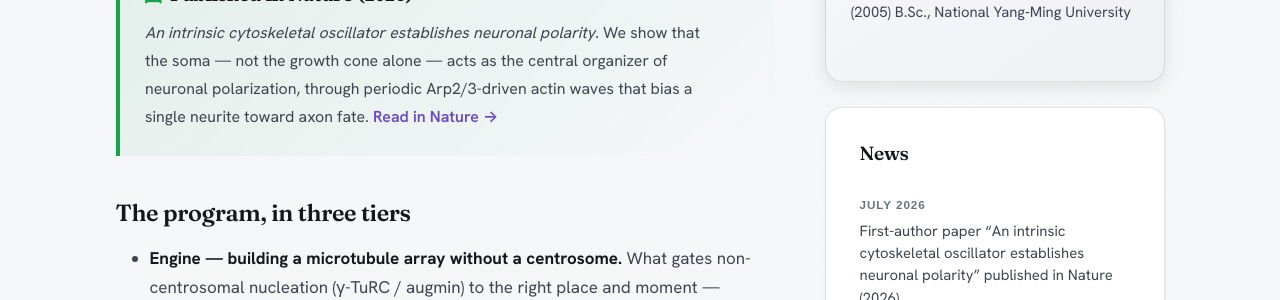
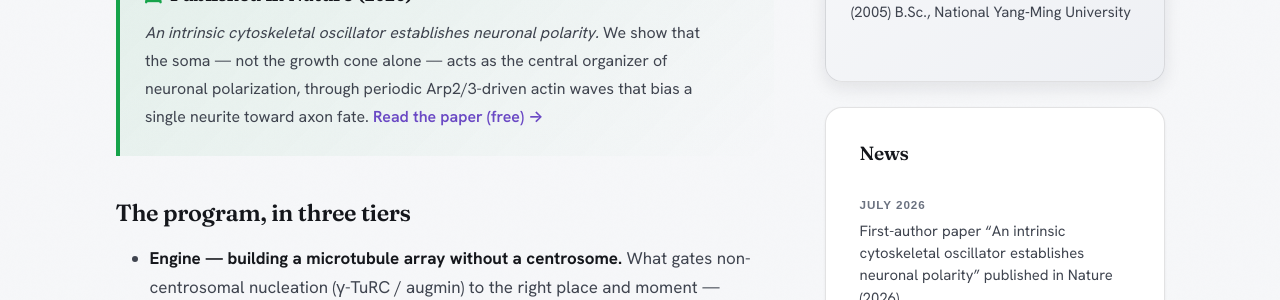
Before and after one commit to darkbreaker0/darkbreaker0.github.io, a Jekyll site: the page built from _pages/home.md, in a window 1280 px wide and 900 px high, scrolled down 1294 px. Shown: the part 154-454 px from the top of the window. Built offline with Jekyll 4.4.1, drawn with Linux system fonts in a browser that asks for light colours; a style sheet for code colours, icons or effects is not loaded.

Commit message:
feat: add SharedIt free full-text link to the Nature paper (publications button + home callout)

```diff
--- a/_layouts/bibtemplate.html
+++ b/_layouts/bibtemplate.html
@@ -27,6 +27,10 @@
       {% endif %}
     {% endif %}
 
+    {% if entry.sharedit %}
+    <a href="{{ entry.sharedit }}" target="_blank" class="btn-pill btn-pdf">Full text (free)</a>
+    {% endif %}
+
     {% if entry.type == 'unpublished' or entry.type == 'article' or entry.type == 'thesis' or entry.type == 'inproceedings' or entry.type == 'report' %}
     <button class="btn-pill btn-bib" data-toggle-target="bib-{{ entry.key }}">BIB</button>
     {% endif %}
--- a/_pages/home.md
+++ b/_pages/home.md
@@ -17,7 +17,7 @@
 
 <div class="callout callout-success" markdown="0">
 <div class="callout-title"><i class="fa-solid fa-dna callout-icon"></i> Published in Nature (2026)</div>
-<p><em>An intrinsic cytoskeletal oscillator establishes neuronal polarity.</em> We show that the soma &mdash; not the growth cone alone &mdash; acts as the central organizer of neuronal polarization, through periodic Arp2/3-driven actin waves that bias a single neurite toward axon fate. <a href="https://www.nature.com/articles/s41586-026-10755-6">Read in Nature &rarr;</a></p>
+<p><em>An intrinsic cytoskeletal oscillator establishes neuronal polarity.</em> We show that the soma &mdash; not the growth cone alone &mdash; acts as the central organizer of neuronal polarization, through periodic Arp2/3-driven actin waves that bias a single neurite toward axon fate. <a href="https://rdcu.be/fsRqy">Read the paper (free) &rarr;</a></p>
 </div>
 
 ### The program, in three tiers
--- a/assets/ref.bib
+++ b/assets/ref.bib
@@ -9,7 +9,8 @@
   author  = {Lin, Tien-Chen and Coles, Charlotte H. and Alfadil, Eissa and F{\"a}{\ss}ler, Florian and Husch, Andreas and Dupraz, Sebastian and Pietralla, Thorben and Narita, Akihiro and Schelski, Max and Flynn, Kevin C. and Stern, Sina and M{\"o}hl, Christoph and Hilton, Brett J. and Vauti, Franz and Arnold, Hans-Henning and Schur, Florian K. M. and Bradke, Frank},
   journal = {Nature},
   year    = {2026},
-  doi     = {10.1038/s41586-026-10755-6}
+  doi     = {10.1038/s41586-026-10755-6},
+  sharedit = {https://rdcu.be/fsRqy}
 }
 
 @article{lin2016mozart1,
```
